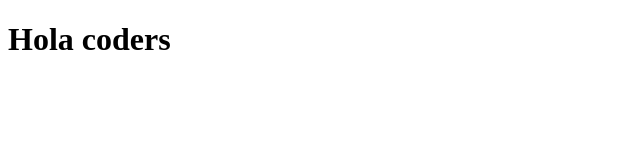
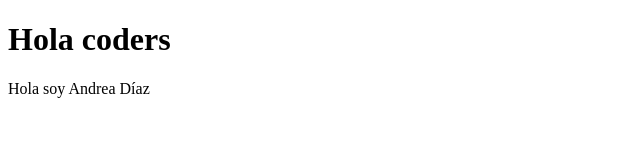
Before and after one commit to diegoabt18/Ejemplo_git, a plain HTML site: page Index.html in a window 1280 px wide. Shown: the whole page, without its empty margins (0-640 px from the left). Drawn offline with Linux system fonts and the light colour scheme.

Commit message:
Tercer cambio

```diff
--- a/Index.html
+++ b/Index.html
@@ -8,5 +8,8 @@
 </head>
 <body>
     <h1>Hola coders</h1>
+    <p>
+        Hola soy Andrea Díaz
+    </p>
 </body>
 </html>
```
